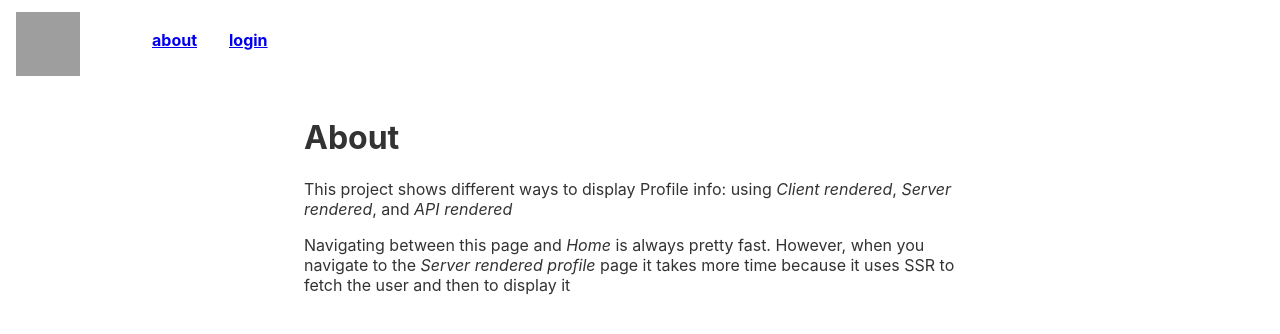
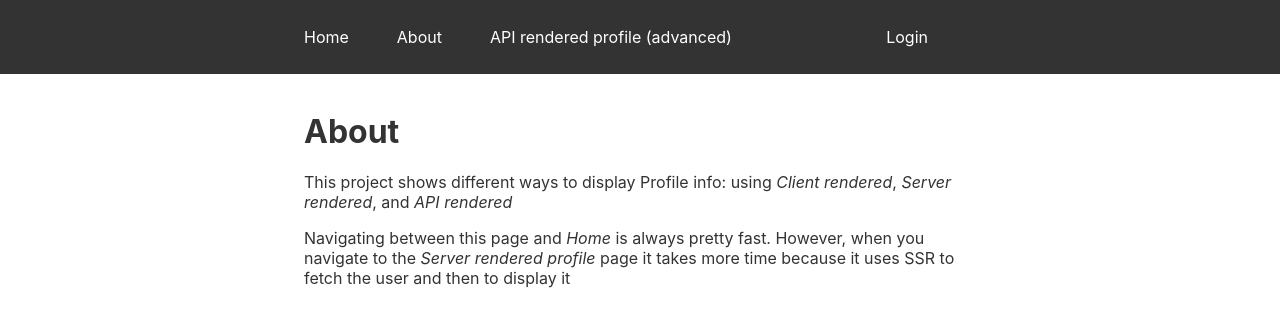
Before and after one commit to PersonofNote/animal-id-frontend, a Next.js app: page /about in a window 1280 px wide. Shown: the top 334 px of the page. Built offline with nearby package versions, Linux system fonts and the light colour scheme; no server answers; grey boxes are pictures that could not be loaded.

Commit message:
Remove extra header

```diff
--- a/components/header1.tsx
+++ /dev/null
@@ -1,64 +0,0 @@
-
-import React, { useEffect, useState } from 'react';
-import Link from 'next/link'
-// import siteLogo from "../images/logo.png"
-import { noUserMenuLinks, defaultMenuLinks, userMenuLinks, headerLinks } from '../constants'
-import { IoIosArrowDown } from 'react-icons/io'
-
-type HeaderProps = {
-    user?: any
-    siteTitle?: string
-    siteLogo?: string
-    siteMenu?: headerLinks[]
-    toggleIcon?: React.ReactNode
-    loading: boolean
-  }
-
-
-const Header = ({ user, loading, siteTitle = "Test", siteLogo = "test", toggleIcon = <IoIosArrowDown/> }: HeaderProps)  => {
-  const [scrolling, setScrolling] = useState(false);
-  const [scrollTop] = useState(0);
-
-  const links = [
-    ...defaultMenuLinks,
-    ...(user ? userMenuLinks : noUserMenuLinks)
-  ]
-
-  const renderLinks = links.map(link => (
-    <li key={`${link.label}-link`}><Link className='top-menu-item' href={link.path}>{link.label}</Link></li>
-))
-
-  useEffect(() => {
-    const onScroll = e => {
-      setScrolling(e.target.documentElement.scrollTop > 20);
-    };
-    window.addEventListener("scroll", onScroll);
-
-    return () => window.removeEventListener("scroll", onScroll);
-  }, [scrollTop]);
-
-
-  const [isOpen, setOpen] = useState(false);
-  const toggleOpen = () => setOpen(!isOpen);
-
-  return(
-    <header>
-      <div className={`top-menu-anchor ${scrolling ? "scrolling" : ""}`}></div>
-      <nav id='top-menu' className={`top-menu ${scrolling ? "scrolling" : ""}`}>
-        <div className="logo-wrap">
-        <a href="/"><img className="site-logo" alt="site-logo" src={siteLogo}></img></a>
-        <div onClick={toggleOpen} className={`toggle-wrap ${isOpen ? "open" : ""}`}>
-          {toggleIcon}
-        </div>
-        </div>
-        <ul className={`menu-links ${isOpen ? "open" : "closed"}`}>
-            {renderLinks}
-        </ul>
-      </nav>
-    </header>
-  )
-
-}
-
-
-export default Header
--- a/components/layout.tsx
+++ b/components/layout.tsx
@@ -1,6 +1,5 @@
 import Head from 'next/head'
 import Header from './header'
-import Header1 from './header1'
 
 type LayoutProps = {
   user?: any
@@ -15,7 +14,7 @@ const Layout = ({ user, loading = false, children }: LayoutProps) => {
         <title>Next.js with Auth0</title>
       </Head>
 
-      <Header1 user={user} loading={loading} />
+      <Header user={user} loading={loading} />
 
       <main>
         <div className="container">{children}</div>
```
